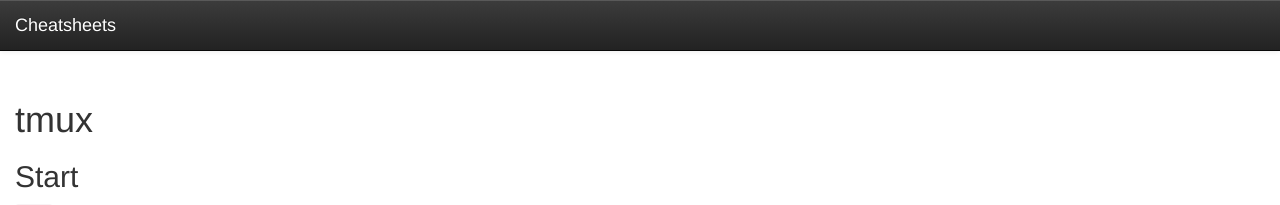
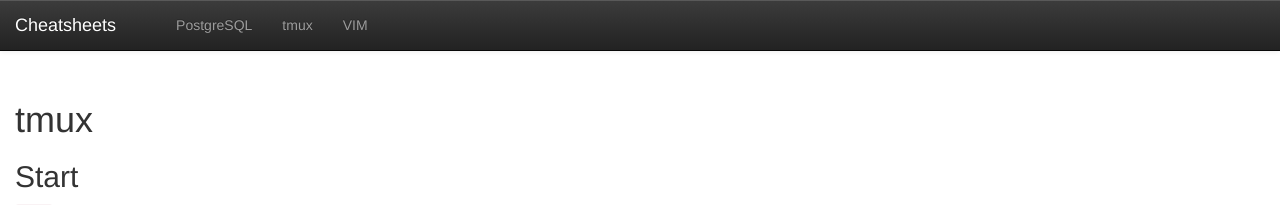
Before and after one commit to glamb/cheatsheets, a Jekyll site: the page built from tmux.md, in a window 1280 px wide. Shown: the top 205 px of the page. Built offline with Jekyll 4.4.1, drawn with Linux system fonts in a browser that asks for light colours; nearby versions of some CDN libraries; Markdown is read by kramdown in place of the engine named in the settings.

Commit message:
remove the cheatcheet link from nav

```diff
--- a/_includes/nav.html
+++ b/_includes/nav.html
@@ -4,7 +4,7 @@
     </div>
     <ul class="nav navbar-nav">
         {% for p in site.pages %}
-        {% if p.title == 'index' %}
+        {% if p.title != 'index' %}
         <li>
             <a {% if p.url == page.url %}class="active"{% endif %} href="{{ site.baseurl }}{{ p.url }}">{{ p.title }}</a>
         </li>
```
